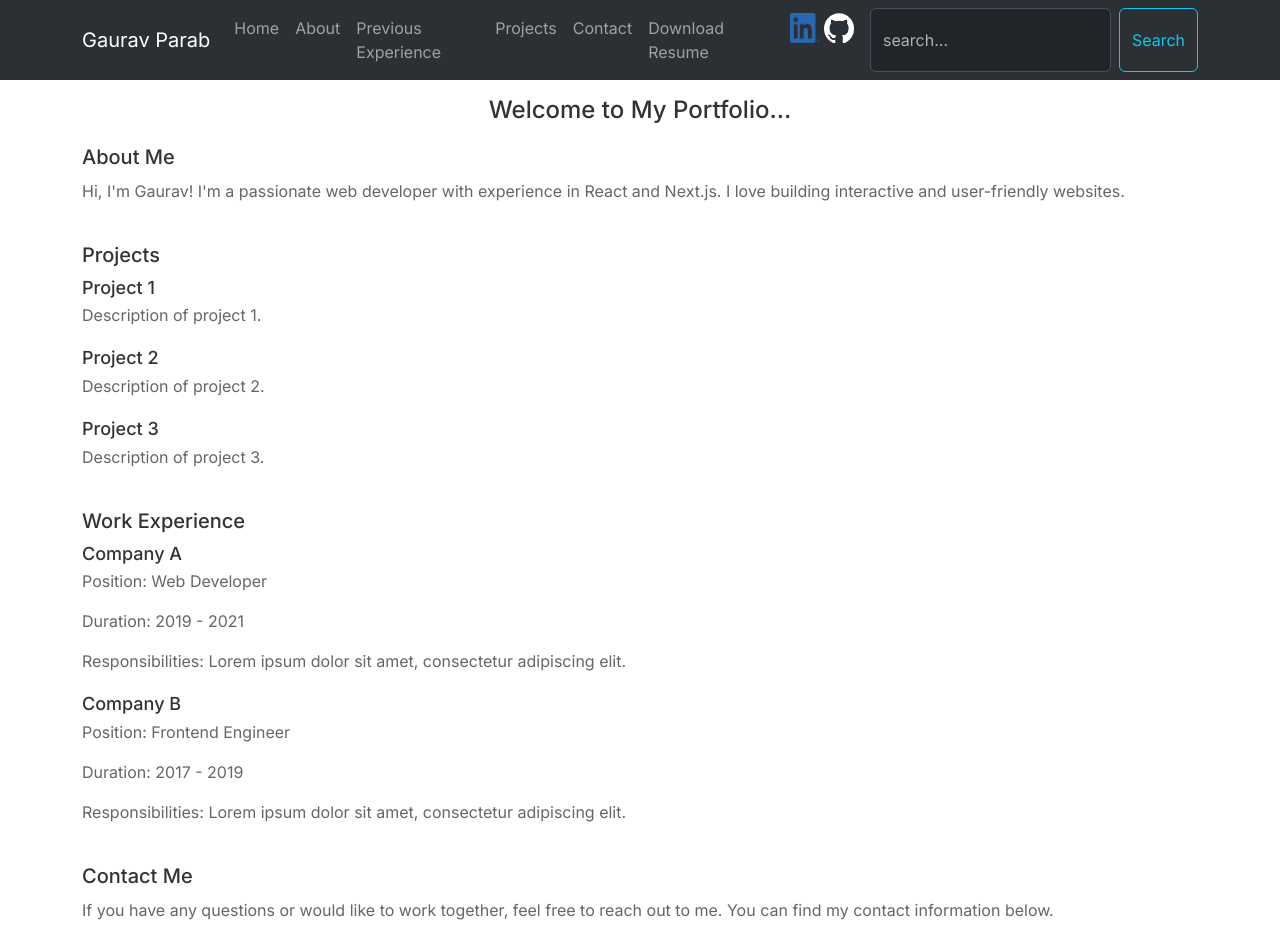
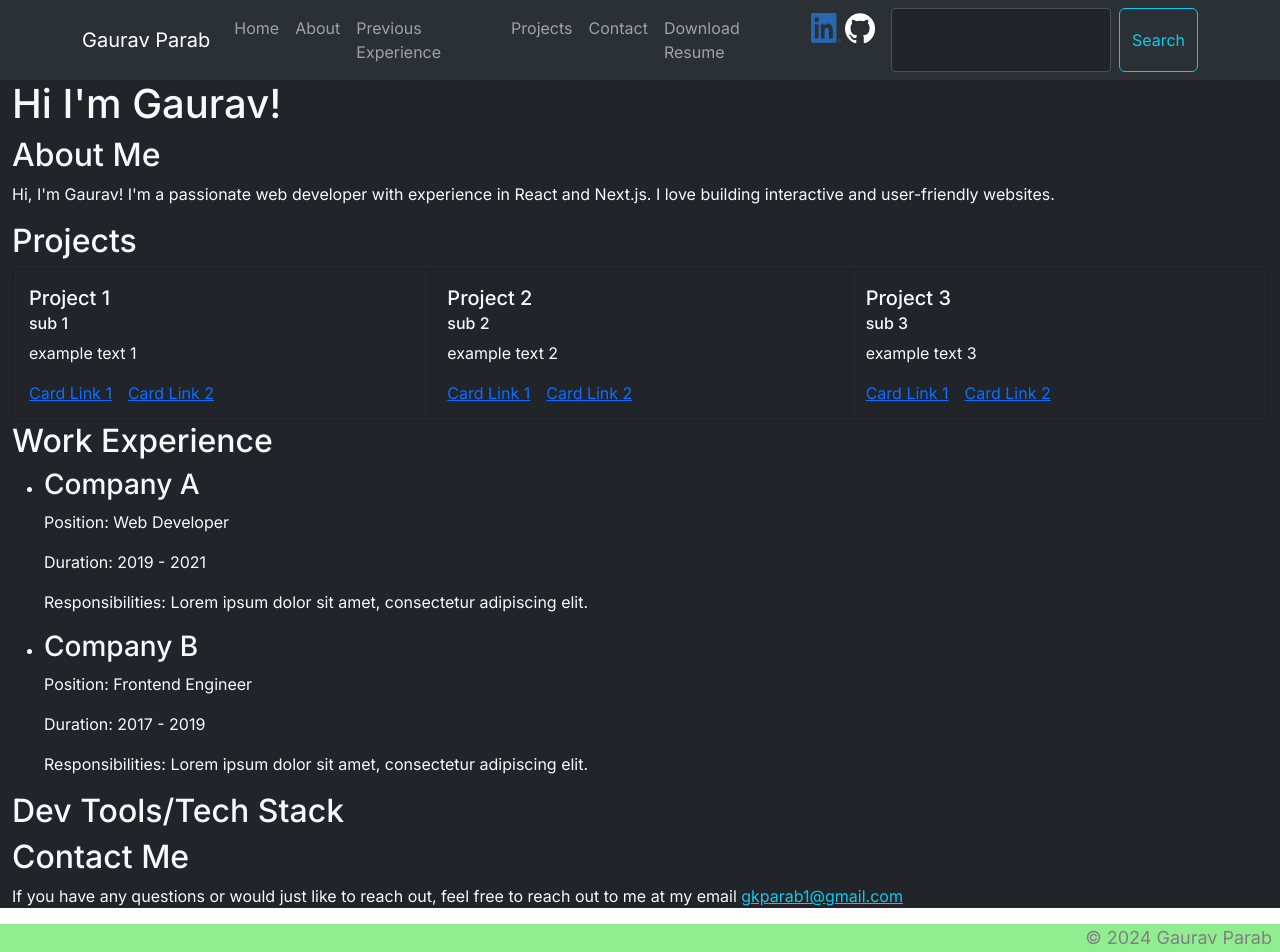
Before and after one commit to graviscool/gauravkparab.com, a Next.js app: page / in a window 1280 px wide. Shown: the top 952 px of the page. Built offline with nearby package versions, Linux system fonts and the light colour scheme.

Commit message:
do a decent amount of work and enhance some stuff!!

```diff
--- a/components/Footer.tsx
+++ b/components/Footer.tsx
@@ -1,4 +1,3 @@
-import Card from "react-bootstrap/Card";
 import styles from "@/styles/Footer.module.css";
 
 export default function Footer() {
--- a/components/Main.tsx
+++ b/components/Main.tsx
@@ -1,67 +1,18 @@
 import React from "react";
+import Container from "react-bootstrap/Container";
+import Card from "react-bootstrap/Card";
+import CardGroup from "react-bootstrap/CardGroup";
 // import '../styles/Main.module.css'
 
 export default function Main() {
   return (
-    <div className="container">
-      <style jsx>{`
-        .main-container {
-          max-width: 800px;
-          margin: 0 auto;
-          padding: 20px;
-        }
-
-        header {
-          text-align: center;
-          margin-bottom: 20px;
-        }
-
-        h1 {
-          font-size: 24px;
-          color: #333;
-        }
-
-        section {
-          margin-bottom: 40px;
-        }
-
-        h2 {
-          font-size: 20px;
-          color: #333;
-          margin-bottom: 10px;
-        }
-
-        p {
-          color: #666;
-          line-height: 1.5;
-        }
-
-        ul {
-          list-style: none;
-          padding: 0;
-        }
-
-        li {
-          margin-bottom: 20px;
-        }
-
-        h3 {
-          font-size: 18px;
-          color: #333;
-          margin-bottom: 5px;
-        }
-
-        footer {
-          text-align: center;
-          margin-top: 40px;
-          color: #666;
-        }
-      `}</style>
+    <Container fluid className="bg-dark text-light">
+      <div>
         <header>
-        <h1>Welcome to My Portfolio...</h1>
+          <h1>Hi I&apos;m Gaurav!</h1>
         </header>
         <main>
-        <section>
+          <section id="about">
             <h2>About Me</h2>
             <p>
               Hi, I&apos;m Gaurav! I&apos;m a passionate web developer with
@@ -69,9 +20,45 @@ export default function Main() {
               user-friendly websites.
             </p>
           </section>
-        <section>
+          <section id="projects">
             <h2>Projects</h2>
-          <ul>
+            <CardGroup>
+              <Card className="bg-dark text-light" style={{ width: "18rem" }}>
+                <Card.Body>
+                  <Card.Title>Project 1</Card.Title>
+                  <Card.Subtitle className="mb-2 text-light">
+                    sub 1
+                  </Card.Subtitle>
+                  <Card.Text>example text 1</Card.Text>
+                  <Card.Link href="#">Card Link 1</Card.Link>
+                  <Card.Link href="#">Card Link 2</Card.Link>
+                </Card.Body>
+              </Card>
+              <Card className="bg-dark text-light" style={{ width: "18rem" }}>
+                <Card.Body>
+                  <Card.Title>Project 2</Card.Title>
+                  <Card.Subtitle className="mb-2 text-light">
+                    sub 2
+                  </Card.Subtitle>
+                  <Card.Text>example text 2</Card.Text>
+                  <Card.Link href="#">Card Link 1</Card.Link>
+                  <Card.Link href="#">Card Link 2</Card.Link>
+                </Card.Body>
+              </Card>
+              <Card className="bg-dark text-light" style={{ width: "18rem" }}>
+                <Card.Body>
+                  <Card.Title>Project 3</Card.Title>
+                  <Card.Subtitle className="mb-2 text-light">
+                    sub 3
+                  </Card.Subtitle>
+                  <Card.Text>example text 3</Card.Text>
+                  <Card.Link href="#">Card Link 1</Card.Link>
+                  <Card.Link href="#">Card Link 2</Card.Link>
+                </Card.Body>
+              </Card>
+            </CardGroup>
+
+            {/* <ul>
               <li>
                 <h3>Project 1</h3>
                 <p>Description of project 1.</p>
@@ -84,9 +71,9 @@ export default function Main() {
                 <h3>Project 3</h3>
                 <p>Description of project 3.</p>
               </li>
-          </ul>
+            </ul> */}
           </section>
-        <section>
+          <section id="prevexp">
             <h2>Work Experience</h2>
             <ul>
               <li>
@@ -109,14 +96,21 @@ export default function Main() {
               </li>
             </ul>
           </section>
-        <section>
+          <section id="techstack">
+            <h2>Dev Tools/Tech Stack</h2>
+          </section>
+          <section id="contact">
             <h2>Contact Me</h2>
             <p>
-            If you have any questions or would like to work together, feel free
-            to reach out to me. You can find my contact information below.
+              If you have any questions or would just like to reach out, feel
+              free to reach out to me at my email{" "}
+              <a href="mailto:gkparab1@gmail.com" className="link-info">
+                gkparab1@gmail.com
+              </a>
             </p>
           </section>
         </main>
       </div>
+    </Container>
   );
 }
--- a/components/NavigationBar.tsx
+++ b/components/NavigationBar.tsx
@@ -10,7 +10,7 @@ export default function NavigationBar() {
     <Navbar
       expand="lg"
       bg="dark"
-      className="bg-body-tertiary mb-3"
+      className="bg-body-tertiary mb-0"
       data-bs-theme="dark"
     >
       <Container>
@@ -22,9 +22,10 @@ export default function NavigationBar() {
           aria-labelledby="offcanvasNavbarLabel-expand-lg"
           placement="end"
           data-bs-theme="dark"
+          sc
         >
           <Offcanvas.Header closeButton>
-            <Offcanvas.Title className="text-light fw-bolder">
+            <Offcanvas.Title className="fw-bolder">
               Navigation
             </Offcanvas.Title>
           </Offcanvas.Header>
@@ -63,8 +64,8 @@ export default function NavigationBar() {
             <Form className="d-flex" id="search">
               <Form.Control
                 type="search"
-                placeholder="search..."
                 className="me-2"
+                size="sm"
                 aria-label="search-box"
               ></Form.Control>
             </Form>
--- a/package.json
+++ b/package.json
@@ -8,6 +8,7 @@
     "lint": "next lint"
   },
   "dependencies": {
+    "@react-spring/parallax": "^9.7.3",
     "@react-spring/web": "^9.7.3",
     "@vercel/analytics": "^1.3.1",
     "bootstrap": "^5.3.3",
--- a/styles/Footer.module.css
+++ b/styles/Footer.module.css
@@ -2,6 +2,7 @@
   background-color: lightgreen;
   color: grey;
   height: 55px;
+  margin-top: 0;
 }
 
 .footerCopyright {
```
Also changed, not shown: app/page.tsx (+4 -3 lines), 1 other file (tests, documents, lock files or other folders). Lines whose indentation alone changed are shown as unchanged.
